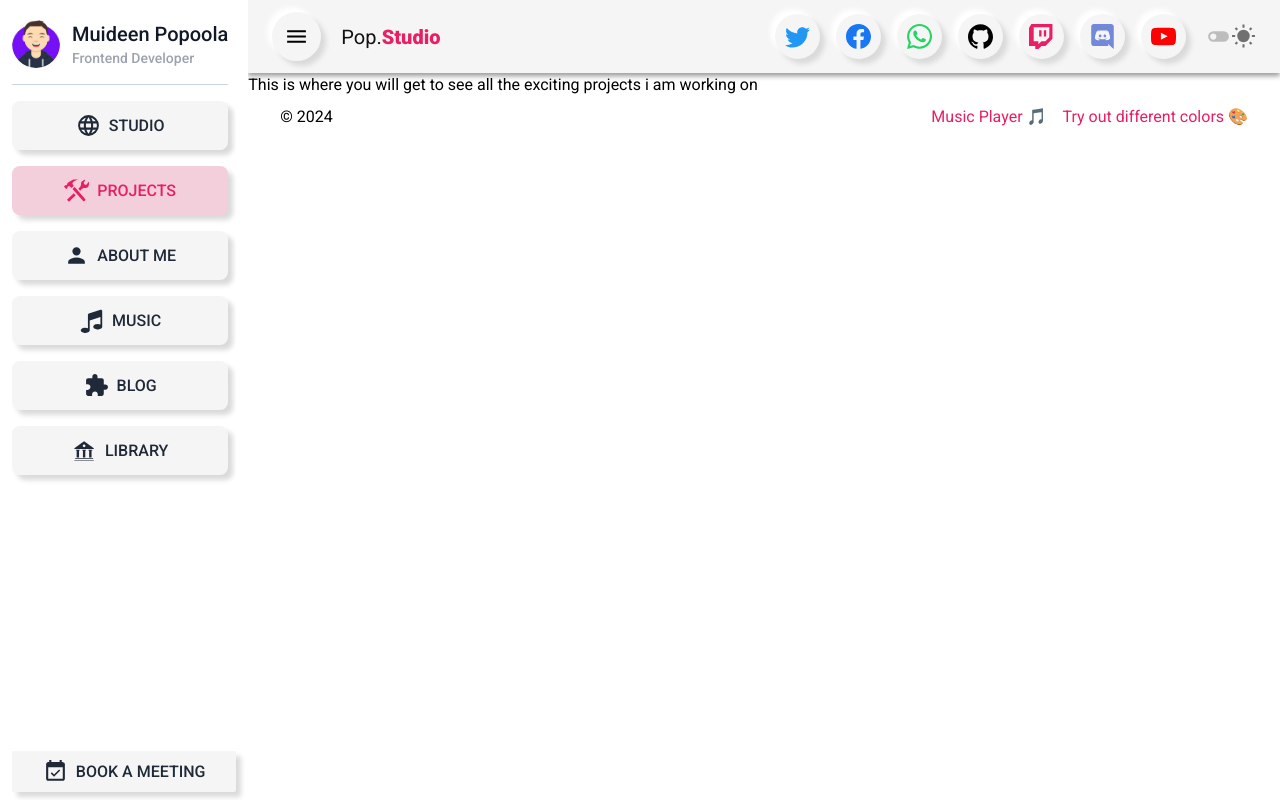
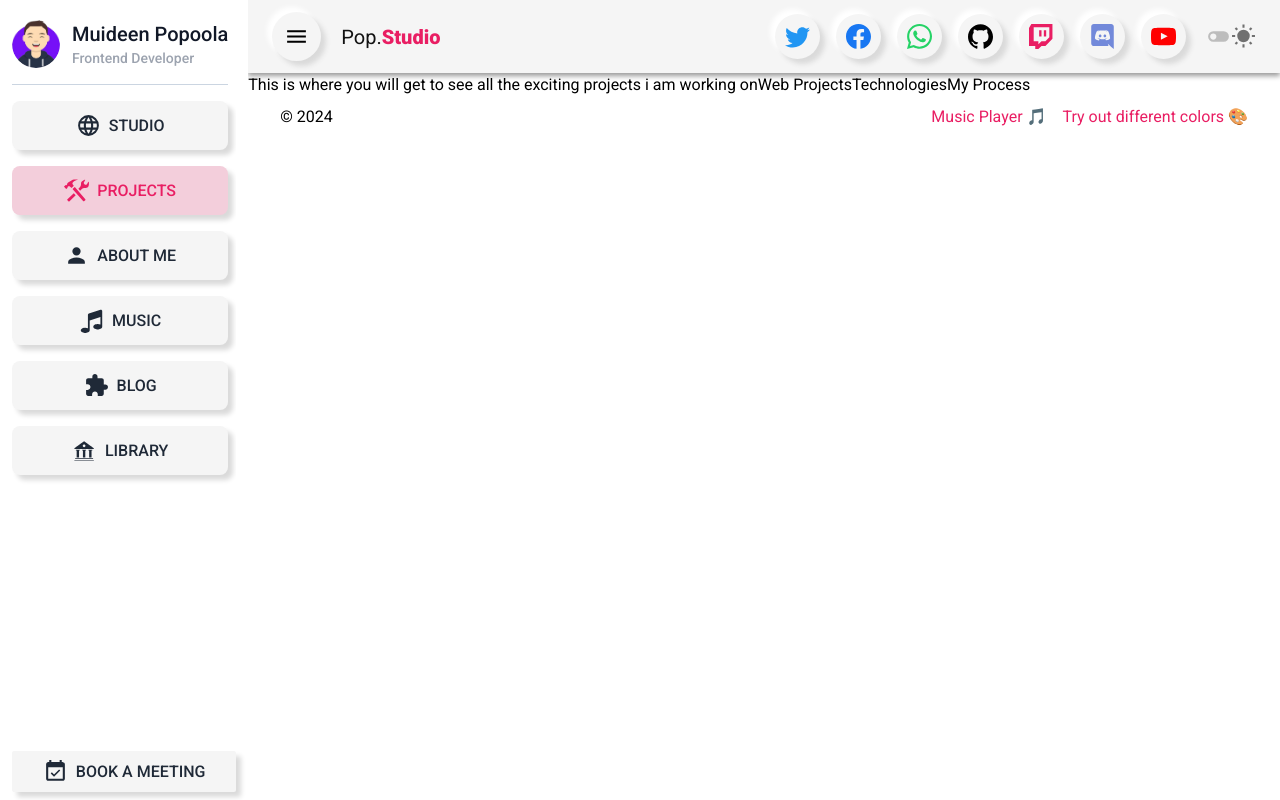
Before and after one commit to techymuideen/studio, a React (Vite) app: page /projects in a window 1280 px wide. Built offline with nearby package versions, Linux system fonts and the light colour scheme.

Commit message:
Added the projects page children routes

```diff
--- a/src/features/projects/Projects.jsx
+++ b/src/features/projects/Projects.jsx
@@ -1,8 +1,13 @@
+import { NavLink } from "react-router-dom";
+
 const Projects = () => {
   return (
     <div>
       This is where you will get to see all the exciting projects i am working
       on
+      <NavLink to="/projects">Web Projects</NavLink>
+      <NavLink to="/projects/technologies">Technologies</NavLink>
+      <NavLink to="/projects/myprocess">My Process</NavLink>
     </div>
   );
 };
```
